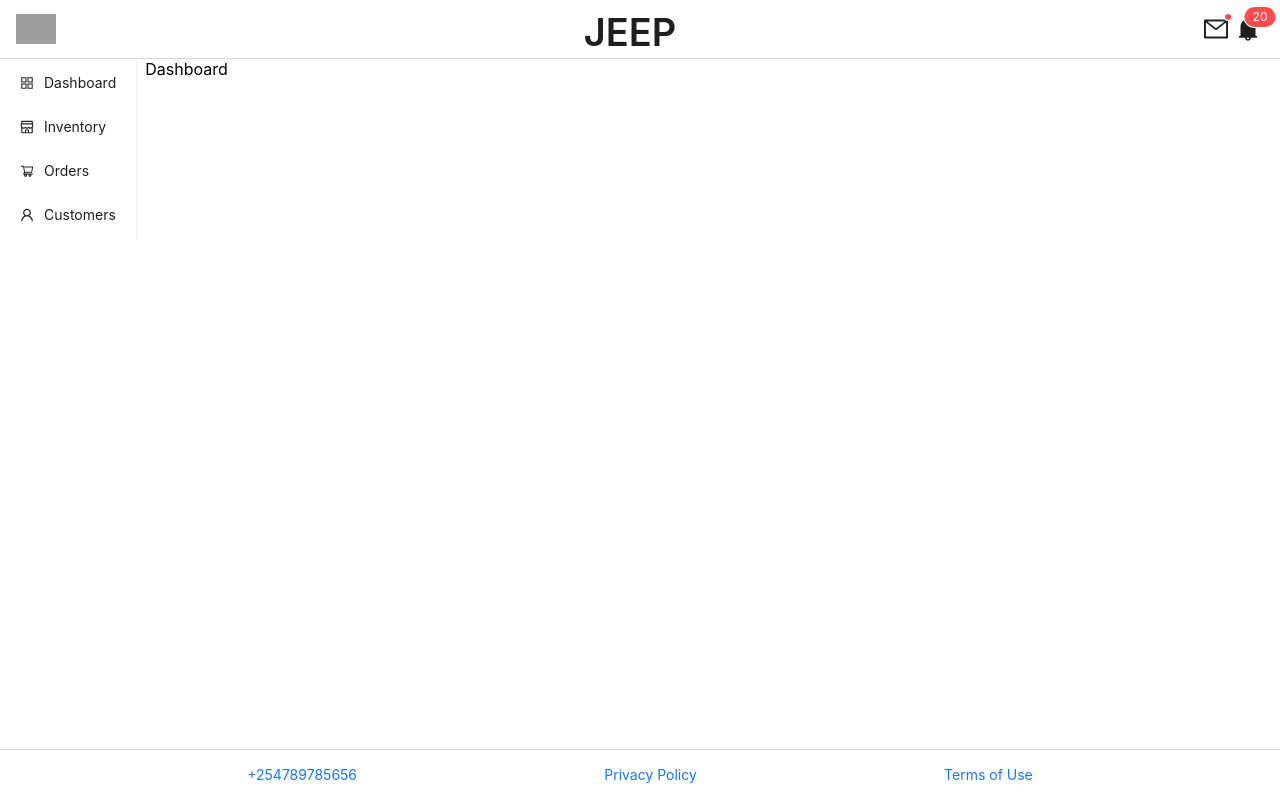
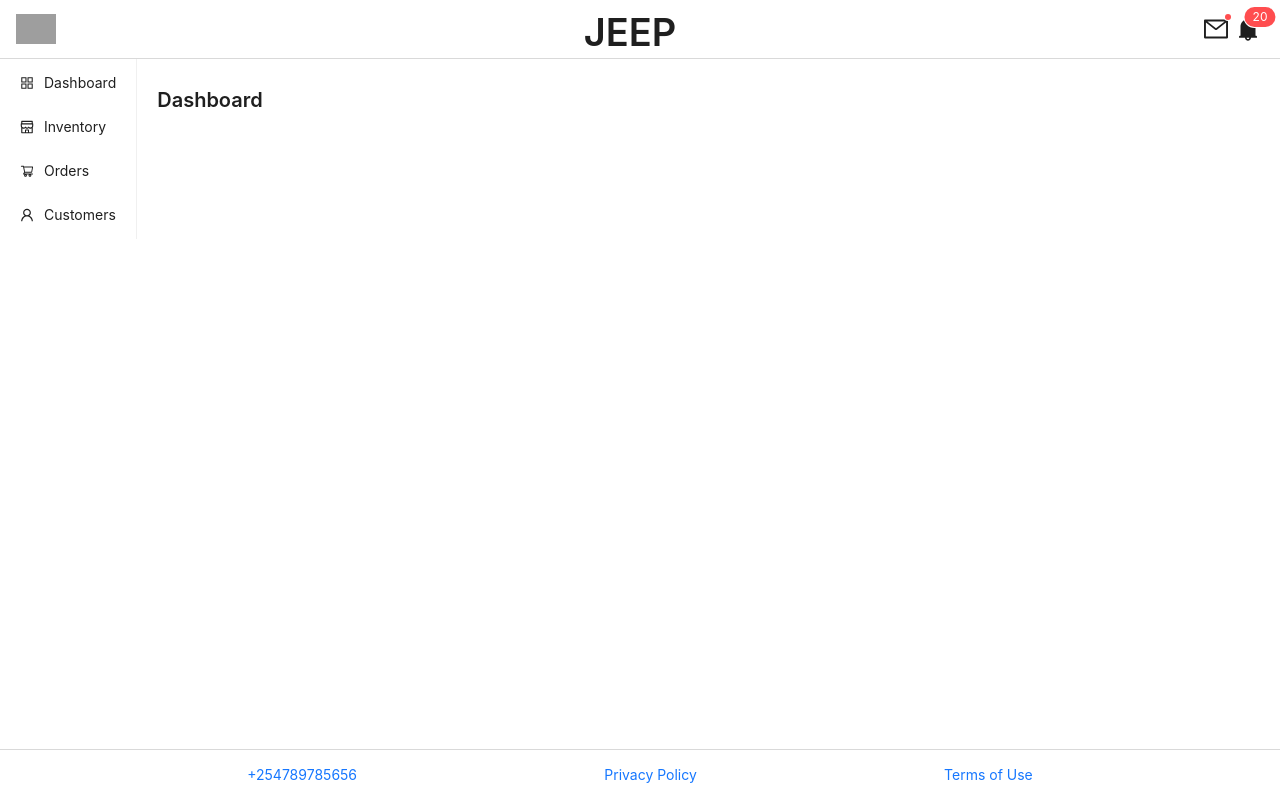
Before and after one commit to EliusCaleb/P-P-reactadmindashboardwithantdesign, a React (Create React App) app: page / in a window 1280 px wide. Built offline with nearby package versions, Linux system fonts and the light colour scheme; grey boxes are pictures that could not be loaded.

Commit message:
setting all the sidebar component

```diff
--- a/src/App.css
+++ b/src/App.css
@@ -28,5 +28,5 @@
   align-items: flex-start;
 }
 .pageContent{
-  margin: 0ch;
+  padding-left: 12px;
 }
--- a/src/pages/Customer.jsx
+++ b/src/pages/Customer.jsx
@@ -1,8 +1,11 @@
+import { Typography } from 'antd'
 import React from 'react'
 
 const Customer = () => {
   return (
-    <div>Customer</div>
+    <div>
+        <Typography.Title level={4}>Customers </Typography.Title>
+     </div>
   )
 }
 
--- a/src/pages/Dashboard.jsx
+++ b/src/pages/Dashboard.jsx
@@ -1,8 +1,11 @@
 import React from 'react'
+import { Typography } from 'antd'
 
 const Dashboard = () => {
   return (
-    <div>Dashboard</div>
+    <div>
+        <Typography.Title level={4}>Dashboard </Typography.Title>
+    </div>
   )
 }
 
--- a/src/pages/Inventory.jsx
+++ b/src/pages/Inventory.jsx
@@ -1,8 +1,11 @@
 import React from 'react'
+import { Typography } from 'antd'
 
 const Inventory = () => {
   return (
-    <div>Inventory</div>
+    <div>
+        <Typography.Title level={4}>Inventory </Typography.Title>
+    </div>
   )
 }
 
--- a/src/pages/Order.jsx
+++ b/src/pages/Order.jsx
@@ -1,8 +1,11 @@
 import React from 'react'
+import { Typography } from 'antd'
 
 const Order = () => {
   return (
-    <div>Order</div>
+    <div>
+        <Typography.Title level={4}>Orders </Typography.Title>
+    </div>
   )
 }
 
```
Also changed, not shown: src/logo.svg (deleted), 1 other file (tests, documents, lock files or other folders).
